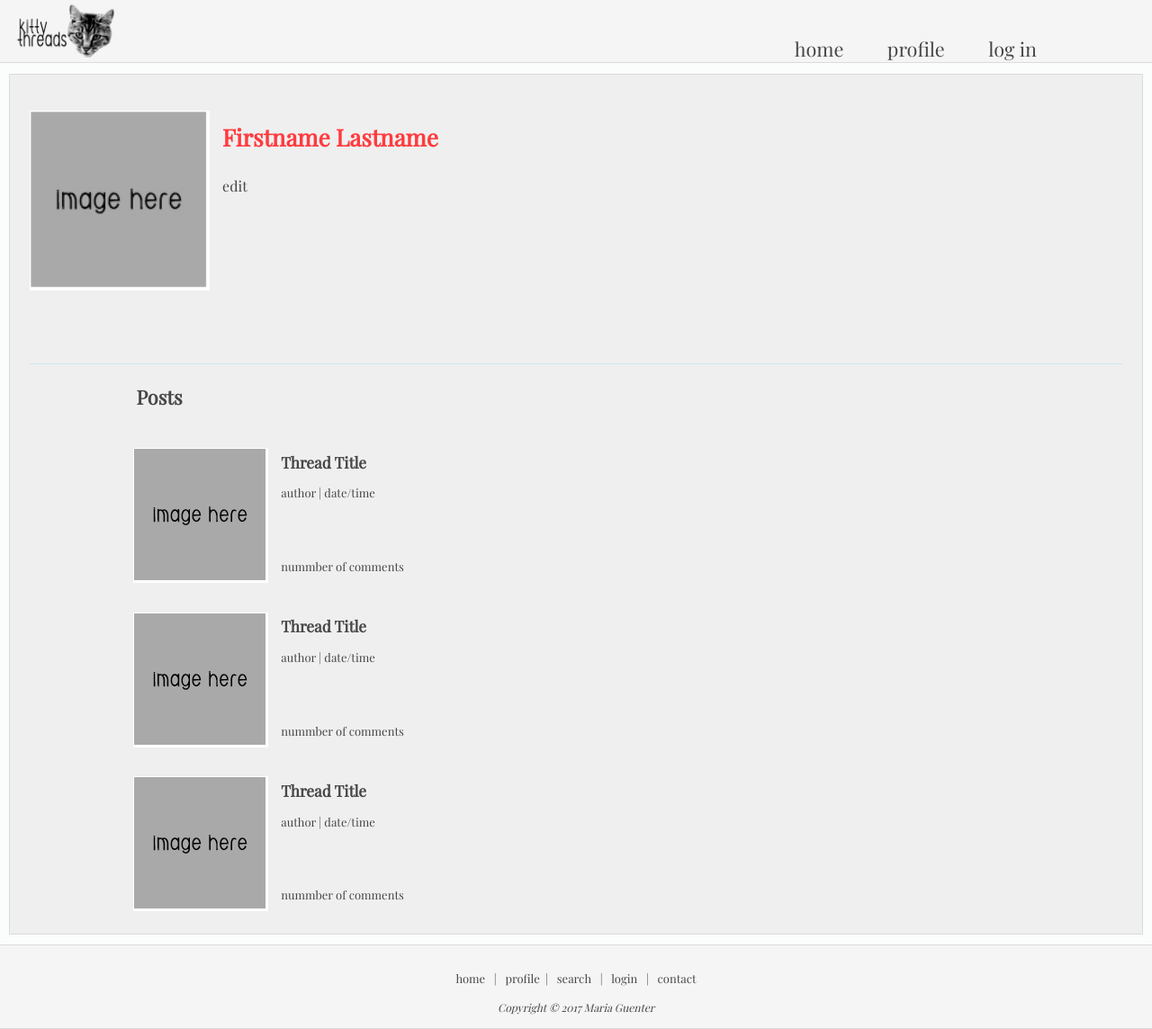
After one commit to mariaguenter/couches, a PHP site: page /profile.html in a window 1280 px wide. The commit adds this page. Shown: the whole page at 90% size. Run offline with PHP 8.4, Linux system fonts and the light colour scheme.

Commit message:
profile page

```diff
--- a/contact.html
+++ b/contact.html
@@ -12,7 +12,7 @@
 	<nav>
 		<ul>
 			<li><a href="home.html">home</a></li>
-			<li><a href="#">profile</a></li>
+			<li><a href="profile.html">profile</a></li>
 			<li><a href="login.html">log in</a></li>
 		</ul>
 	</nav>
@@ -46,7 +46,7 @@
 <footer>
    <div class="footer-section">
 		<p>
-			<a href="home.html">home</a>  | <a href="#">profile</a>| <a href="#">search</a>  | <a href="login.html">login</a>  | <a href="contact.html">contact</a>
+			<a href="home.html">home</a>  | <a href="profile.html">profile</a>| <a href="#">search</a>  | <a href="login.html">login</a>  | <a href="contact.html">contact</a>
 		</p>
 		<i><small>Copyright © 2017 Maria Guenter</small></i>
    </div>
--- a/css/style.css
+++ b/css/style.css
@@ -1,4 +1,4 @@
-h1, h2, body, p, i {
+h1, h2, h3, body, p, i {
 	font-family: 'Playfair Display', sans-serif;
 	color: #474747;
 }
@@ -23,6 +23,22 @@ h2{
 	border-width: 1.5px;
 	border-color: #CAEBF2;
 	padding-top: 1em;
+}
+
+h3{
+	font-size: 26px;
+	padding-top: 1em;
+	color: #FF3B3F;
+}
+
+h4{
+	font-size: 1.5em;
+	padding-left: 5.5em;
+	border-top: solid;
+	border-width: 1.5px;
+	border-color: #CAEBF2;
+	padding-top: 1em;
+	margin-top: 7em;
 }
 
 p{
@@ -245,3 +261,36 @@ legend{
 #forgot{
 	text-align: left;
 }
+
+
+/*profile page*/
+#centerProfile{
+	margin-left: 0.7em;
+	margin-right: 0.7em;
+	margin-bottom: 0.8em;
+	background-color: #efefef;
+	padding-right: 1.5em;
+	padding-left: 1.5em;
+	padding-bottom: 1.5em;
+	border: solid;
+	border-color: #dbdbdb;
+	border-width: thin;
+}
+
+#edit{
+	font-size: 16px;
+}
+
+#posts{
+	padding-left: 8em;
+	border: solid:;
+	border-color:black;
+}
+.postEntry{
+
+	clear:both;
+}
+
+#profileEntry img{
+	height: 200px;
+}
--- a/home.html
+++ b/home.html
@@ -12,7 +12,7 @@
 	<nav>
 		<ul>
 			<li><a href="home.html">home</a></li>
-			<li><a href="#">profile</a></li>
+			<li><a href="profile.html">profile</a></li>
 			<li><a href="login.html">log in</a></li>
 		</ul>
 	</nav>
--- a/login.html
+++ b/login.html
@@ -12,7 +12,7 @@
 	<nav>
 		<ul>
 			<li><a href="home.html">home</a></li>
-			<li><a href="#">profile</a></li>
+			<li><a href="profile.html">profile</a></li>
 			<li><a href="login.html">log in</a></li>
 		</ul>
 	</nav>
--- /dev/null
+++ b/profile.html
@@ -0,0 +1,77 @@
+<!DOCTYPE html>
+<html>
+<head lang="en">
+	<link rel="stylesheet" type="text/css" href="http://fonts.googleapis.com/css?family=Playfair Display">
+   <meta charset="utf-8">
+   <title>Profile</title>
+   <link rel="stylesheet" href="css/style.css" />
+</head>
+<body>
+<header id="header">
+	<img id="logo" src="images/logo.png" alt="Kitty Threads" />
+	<nav>
+		<ul>
+			<li><a href="home.html">home</a></li>
+			<li><a href="profile.html">profile</a></li>
+			<li><a href="login.html">log in</a></li>
+		</ul>
+	</nav>
+</header>
+<article id="centerProfile">
+<div id="profileEntry">
+   <figure>
+      <img src="images/blank.jpg" alt="profile picture" /><!--make open in pop up-->
+   </figure>
+   <div>
+		<h3>Firstname Lastname</h3>
+		<p id="edit"><a href = "#">edit</a></p>
+   </div>
+</div>
+<br/>
+
+<h4>Posts</h4>
+<div id="posts">
+<div class="postEntry"><!-- eventually add thumbs up feature-->
+   <figure>
+      <img src="images/blank.jpg" alt="" />
+   </figure>
+   <div>
+      <h2 id = "first"><a href ="#">Thread Title</a></h2>
+      <p><a href="#">author</a>    |        date/time</p>
+	  <p class="comments">nummber of comments</p>
+   </div>
+</div>
+<div class="postEntry"><!-- eventually add thumbs up feature-->
+   <figure>
+      <img src="images/blank.jpg" alt="" />
+   </figure>
+   <div>
+      <h2 id = "first"><a href ="#">Thread Title</a></h2>
+      <p><a href="#">author</a>    |        date/time</p>
+	  <p class="comments">nummber of comments</p>
+   </div>
+</div>
+<div class="postEntry"><!-- eventually add thumbs up feature-->
+   <figure>
+      <img src="images/blank.jpg" alt="" />
+   </figure>
+   <div>
+      <h2 id = "first"><a href ="#">Thread Title</a></h2>
+      <p><a href="#">author</a>    |        date/time</p>
+	  <p class="comments">nummber of comments</p>
+   </div>
+</div>
+</div>
+
+</article>
+<footer>
+   <div class="footer-section">
+		<p>
+			<a href="home.html">home</a>  | <a href="#">profile</a>| <a href="#">search</a>  | <a href="login.html">login</a>  | <a href="contact.html">contact</a>
+		</p>
+		<i><small>Copyright © 2017 Maria Guenter</small></i>
+   </div>
+</footer>
+
+</body>
+</html>
```
